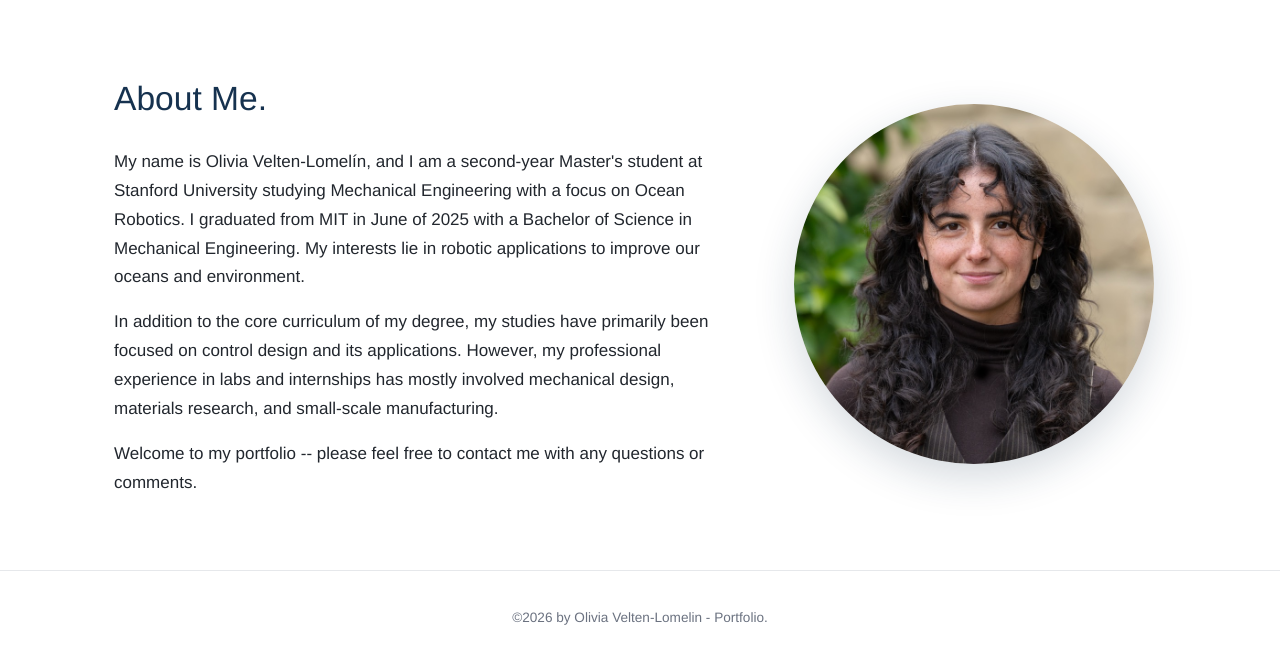
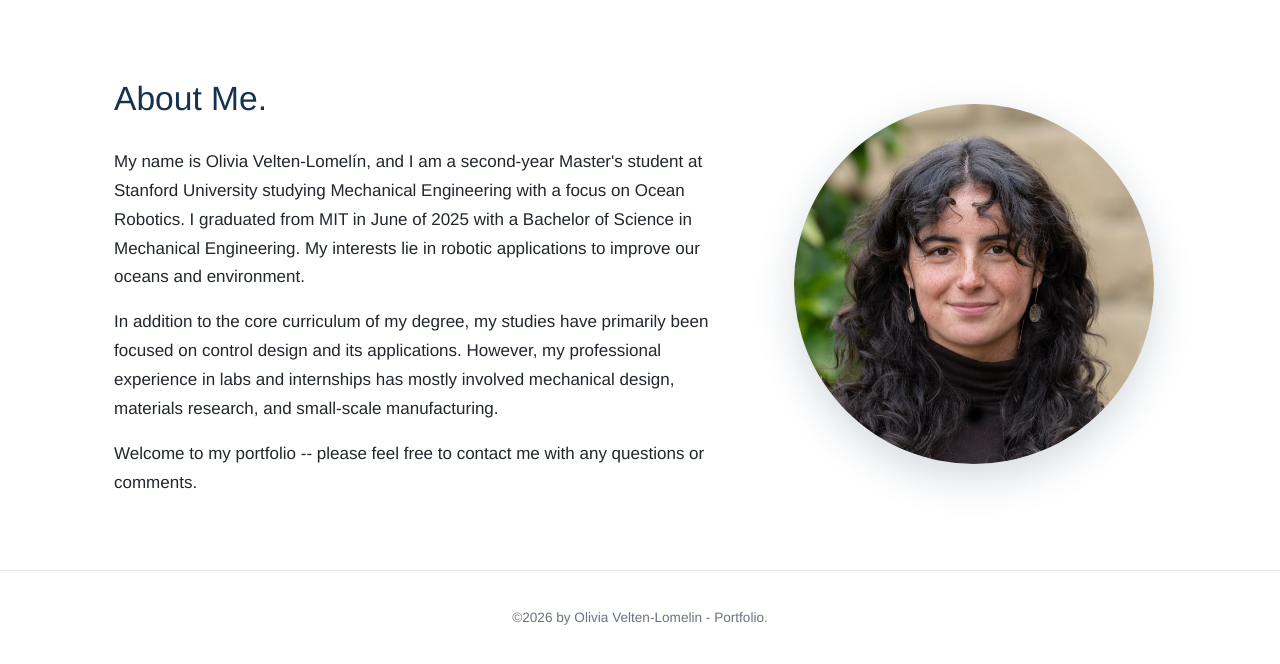
Before and after one commit to oliviaveltenlomelin/oliviaveltenlomelin.github.io, a plain HTML site: page index.html in a window 1280 px wide. Shown: the part 802-1466 px from the top of the page. Drawn offline with Linux system fonts and the light colour scheme.

Commit message:
Center headshot with dedicated square crop
Co-Authored-By: Claude Fable 5 <noreply@anthropic.com>

```diff
--- a/index.html
+++ b/index.html
@@ -48,7 +48,7 @@
     <p>Welcome to my portfolio -- please feel free to contact me with any questions or comments.</p>
   </div>
   <div class="headshot-wrap">
-    <img class="headshot" src="images/575388_e376fc69f65543248306dfa1b6db34eb~mv2.jpg" alt="Olivia Velten-Lomelín headshot">
+    <img class="headshot" src="images/headshot-square.jpg" alt="Olivia Velten-Lomelín headshot">
   </div>
 </section>
 
--- a/styles.css
+++ b/styles.css
@@ -193,9 +193,6 @@ button, input, select, textarea { font-family: var(--font); }
   width: 100%;
   height: 100%;
   object-fit: cover;
-  object-position: 50% 36%;
-  transform: scale(1.35);
-  transform-origin: 50% 36%;
 }
 
 /* ---------- Projects ---------- */
```
Also changed, not shown: images/headshot-square.jpg (added).
